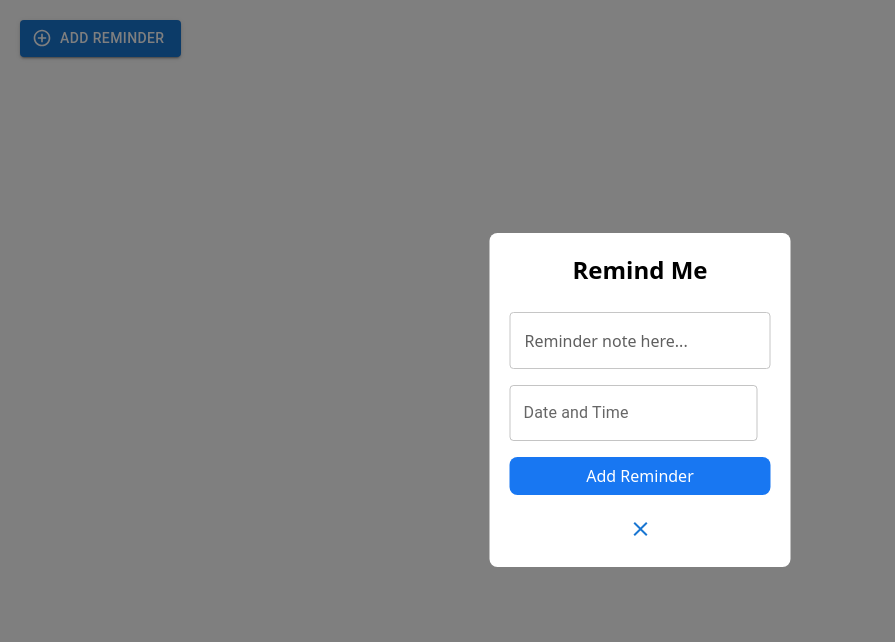
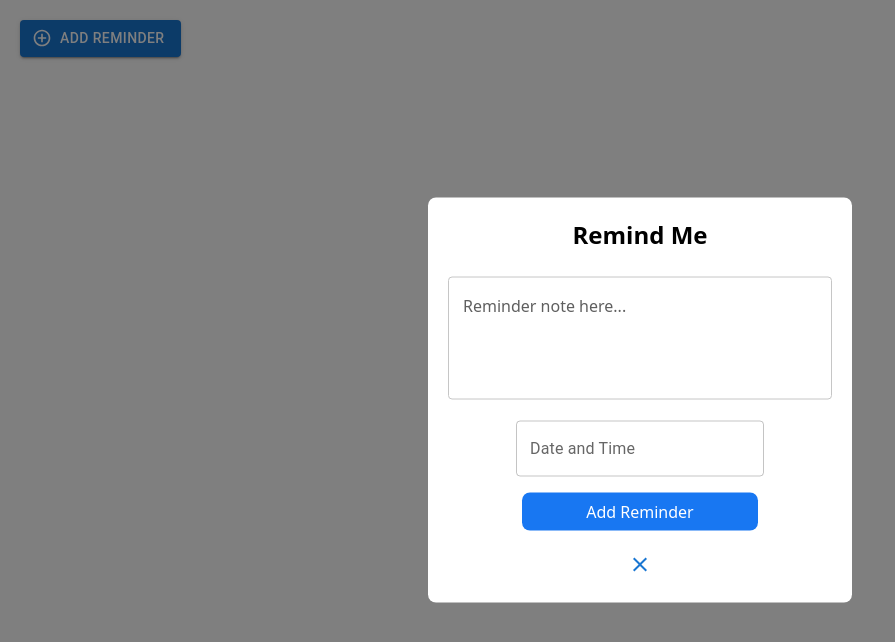
Before and after one commit to KashiwalHarsh/Reminder-App-React, a React (Create React App) app in the folder reminder-client/: page /test in a window 1280 px wide. Both pictures are taken after a click on the button "ADD REMINDER". Shown: the top 642 px of the page, without its empty margins (0-895 px from the left). Built offline with nearby package versions, Linux system fonts and the light colour scheme.

Commit message:
finalized the model for reminder

```diff
--- a/reminder-client/src/pages/test-page/components/popup-btn.css
+++ b/reminder-client/src/pages/test-page/components/popup-btn.css
@@ -17,6 +17,7 @@
     padding: 20px;
     border-radius: 8px;
     outline: none;
+    width: 30%;
 }
 
 .reminder-modal h2 {
@@ -24,6 +25,7 @@
     text-align: center;
 }
 .reminder-modal .reminder-input {
+    resize: none;
     border: 1px solid #c6c6c6;
     outline: none;
     margin: 1rem 0;
@@ -37,6 +39,11 @@
     color: #5f5f5f;
 }
 
+.reminder-modal .picker-container{
+    display: flex;
+    justify-content: center;
+}
+
 
 .reminder-modal .submit-btn {
     background: #1877f2;
@@ -44,14 +51,17 @@
     color: #fff;
     font-size: 1rem;
     text-align:center;
-    width: -webkit-fill-available;
+    display: flex;
+    justify-content: center;
+    align-items: center;
+    width: 59%;
     margin: 1rem 0;
     padding: 0.5rem 0.3rem;
     border-radius: 8px;
     outline: none;
     cursor: pointer;
 }
-.reminder-modal .close-btn {
+.reminder-modal .center-btn {
     display: flex;
     justify-content: center;
     align-items: center;
--- a/reminder-client/src/pages/test-page/components/popup-btn.jsx
+++ b/reminder-client/src/pages/test-page/components/popup-btn.jsx
@@ -7,7 +7,6 @@ import { LocalizationProvider } from '@mui/x-date-pickers/LocalizationProvider';
 import { AdapterDayjs } from '@mui/x-date-pickers/AdapterDayjs';
 import { DateTimePicker } from '@mui/x-date-pickers/DateTimePicker';
 import { renderTimeViewClock } from '@mui/x-date-pickers/timeViewRenderers';
-import { alignProperty } from '@mui/material/styles/cssUtils';
 
 const PopupBTN = () => {
     const [open, setOpen] = useState(false);
@@ -36,7 +35,7 @@ const PopupBTN = () => {
             >
                 <div className="reminder-modal">
                     <h2 id="reminder-modal-title">Remind Me</h2>
-                    <input className='reminder-input' type='text' placeholder='Reminder note here...'></input>
+                    <textarea className='reminder-input' type='text' cols="40" rows="4"  placeholder='Reminder note here...'></textarea>
                     {/* <input type='text' placeholder='Reminder note here...' value={reminderMsg} onChange={e => setReminderMsg(e.target.value)}></input> */}
                     {/* <DateTimePicker
                         value={remindAt}
@@ -53,16 +52,17 @@ const PopupBTN = () => {
                                 seconds: renderTimeViewClock,
                             }}
                             disablePast
-                            border="none"
-                            outline="none"
+
                         // value={value}
                         // onChange={(newValue) => setValue(newValue)}
                         />
                     </LocalizationProvider>
                     </div>
-                    <div className='submit-btn'>Add Reminder</div>
+                    <div className='center-btn'>
+                        <div className='submit-btn'>Add Reminder</div>
+                    </div>
                     {/* <div className='submit-btn' onClick={addReminder}>Add Reminder</div> */}
-                    <div className='close-btn'>
+                    <div className='center-btn'>
                         <Button onClick={handleClose}><CloseIcon /></Button>
                     </div>
                 </div>
```
